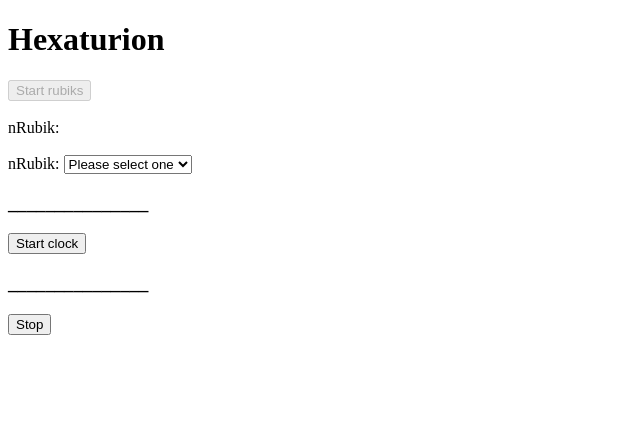
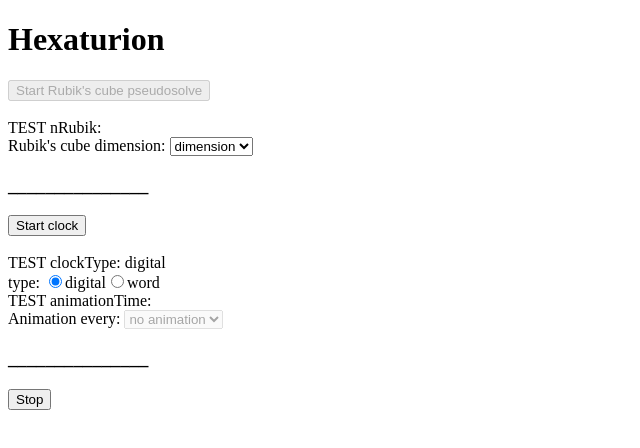
Before and after one commit to jeroenverspeek/hexaturion, a Nuxt app: page / in a window 1280 px wide. Shown: the top 448 px of the page, without its empty margins (0-640 px from the left). Built offline with nearby package versions, Linux system fonts and the light colour scheme.

Commit message:
added clockType and animationTime

```diff
--- a/pages/index.vue
+++ b/pages/index.vue
@@ -4,17 +4,22 @@ export default {
   data() {
     return {
       nRubik: null,
+      clockType: 'digital',
+      animationTime: null
     }
   },
   methods: {
-    async rubiks() {
-      await this.$axios.post('/start', {
+    async pseudoRubikscubeSolve() {
+      await this.$axios.post('/pseudoRubikscubeSolve', {
         'nRubik': this.nRubik
       });
     },
-    async clock() {
-      await this.$axios.get('/clock');
-    },
+    async smartClock() {
+      await this.$axios.post('/smartClock', {
+        'clockType': this.clockType,
+        'animationTime': this.animationTime
+      });
+  },
     async stop () {
       const response = await this.$axios.get('/stop');
       console.log(response.data)
@@ -32,24 +37,52 @@ export default {
   <div>
     <h1>Hexaturion</h1>
 
-    <button :disabled="!nRubik" @click="rubiks">Start rubiks</button><br>
+    <button :disabled="!nRubik" @click="pseudoRubikscubeSolve">Start Rubik's cube pseudosolve</button><br>
     <br>
 
-    <span> nRubik: {{ nRubik }}</span><br>
-    <br>
-
-    <div>nRubik:
-
+    <span> TEST nRubik: {{ nRubik }}</span><br>
+    <div>Rubik's cube dimension:
      <select v-model="nRubik">
-       <option disabled :value="null">Please select one</option>
-       <option :value="2">2</option>
-       <option :value="3">3</option>
-       <option :value="4">4</option>
+       <option disabled :value="null">dimension</option>
+       <option :value="1">1x1</option>
+       <option :value="2">2x2</option>
+       <option :value="3">3x3</option>
+       <option :value="4">4x4</option>
+       <option :value="5">5x5</option>
+       <option :value="6">6x6</option>
+       <option :value="7">7x7</option>
+       <option :value="8">8x8</option>
+       <option :value="9">9x9</option>
      </select>
     </div>
+
     <h3>_______________</h3>
-    <button @click="clock">Start clock</button>
+    <button :disabled="!clockType" @click="smartClock">Start clock</button><br>
+    <br>
+    <div>TEST clockType: {{ clockType }}</div>
+    <div>type:
+      <input type="radio" id="'digital'" value="digital" v-model="clockType" />
+      <label for="digital">digital</label>
+
+      <input type="radio" id="word" value="word" v-model="clockType" />
+      <label for="word">word</label>
+    </div>
+
+    <span> TEST animationTime: {{ animationTime }}</span><br>
+    Animation every:
+     <select v-model="animationTime" :disabled="(clockType!='word')">
+       <option :value="null">no animation</option>
+       <option :value="1">1 minute</option>
+       <option :value="5">5 minutes</option>
+       <option :value="10">10 minutes</option>
+       <option :value="60">60 minutes</option>
+     </select>
+
+
+
+
     <h3>_______________</h3>
     <button @click="stop">Stop</button>
   </div>
+
 </template>
```
